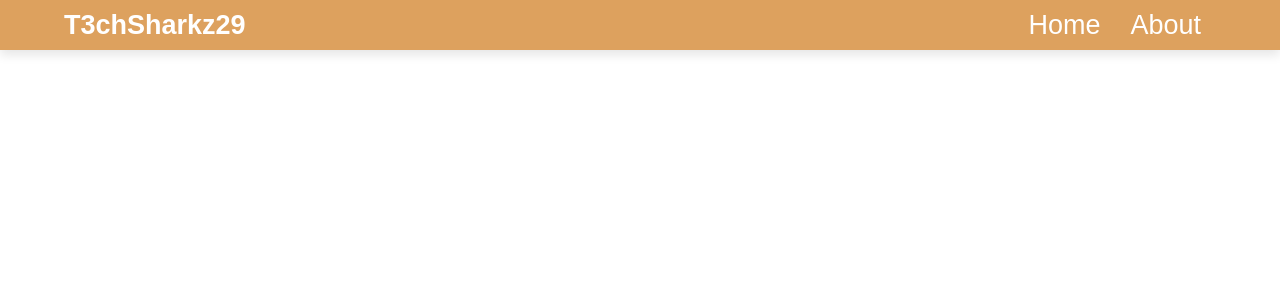
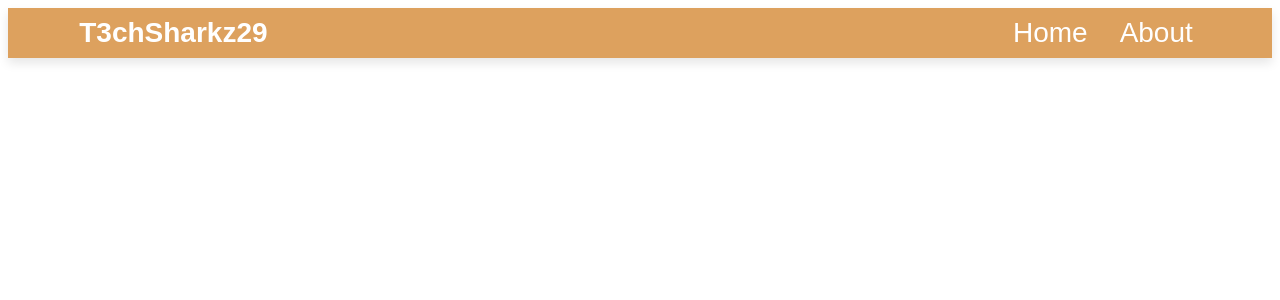
Before and after one commit to Funtime60/CS312SP24GRP2, a PHP site: page /navbar.php in a window 1280 px wide. Shown: the top 300 px of the page. Run offline with PHP 8.4, Linux system fonts and the light colour scheme.

Commit message:
Add changes

```diff
--- a/navbar.css
+++ b/navbar.css
@@ -1,14 +1,22 @@
 @import url("colorPalette.css");
 
-
+:root {
+	--nav-height: 3.125rem;
+}
 nav{
- position: fixed;
+ position: sticky;
  left: 0;
  top: 0;
  width: 100%;
- height: 50px;
+ height: var(--nav-height);
  background: var(--light_orange);
  box-shadow: 0 5px 10px rgba(0, 0, 0, 0.1);
+}
+nav + * {
+	margin-top: 0;
+}
+nav ul, nav ol {
+	padding-inline-start: 0;
 }
 nav .navbar{
  display: flex;
@@ -18,25 +26,21 @@ nav .navbar{
  max-width: 90%;
  background: var(--light_orange);
  margin: auto;
+  font-family: 'Poppins', sans-serif;
 }
 nav .navbar .logo a{
-  color: #fff;
-  font-size: 27px;
   font-weight: 600;
-  text-decoration: none;
-  font-family: 'Poppins', sans-serif;
 }
 nav .navbar .menu{
   display: flex;
-  font-family: 'Poppins', sans-serif;
 }
 .navbar .menu li{
   list-style: none;
-  margin: 0 15px;
+  margin: 0 1rem;
 }
-.navbar .menu li a{
+.navbar a{
   color: #fff;
-  font-size: 27px;
+  font-size: 1.75em;
   font-weight: 500;
   text-decoration: none;
 }
@@ -47,3 +51,21 @@ nav .navbar .menu{
 #About{
   background: #f2f2f2;
 }
+
+
+nav .navbar ul, nav .navbar ol {
+	margin-top: 0;
+	margin-bottom: 0;
+}
+nav .navbar li, nav .navbar .logo {
+	margin: 0 !important;
+	padding: 0 1em;
+	height: var(--nav-height);
+	line-height: var(--nav-height);
+}
+nav .navbar .logo {
+	padding: 0 0.5em;
+}
+nav .navbar li:hover:has(a), nav .navbar .logo:hover:has(a) {
+	backdrop-filter: brightness(0.75);
+}
--- a/navbar.php
+++ b/navbar.php
@@ -1,5 +1,5 @@
 <!DOCTYPE html>
-<link rel="stylesheet" type="text/css" href="navbar.css">';
+<link rel="stylesheet" type="text/css" href="navbar.css">
 
 <html lang="en" dir="ltr">
 
```
